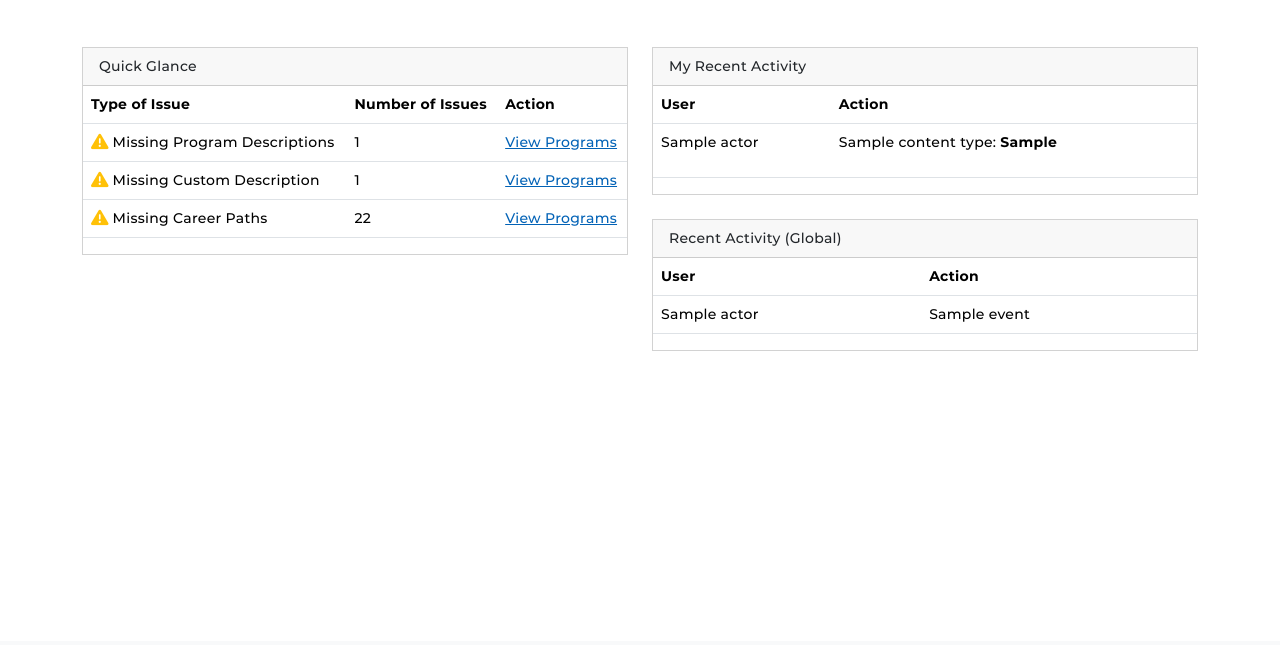
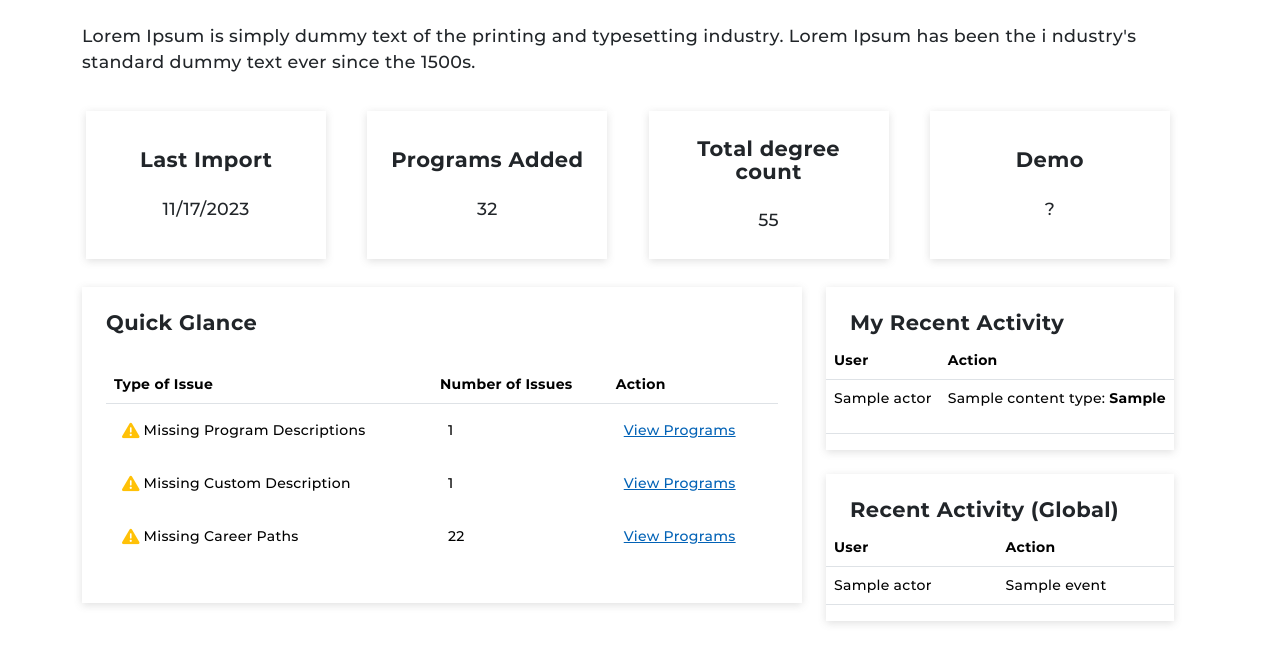
Before and after one commit to UCF/Search-Service-Django, a Django app: template templates/dashboard/home.html in a window 1280 px wide. Shown: the part 159-804 px from the top of the page. Before the commit the page ends 510 px from the top, so only its background shows below. Run offline with Django 3.2, Linux system fonts and the light colour scheme; the template is opened without the code that fills it: most values are stand-ins (such as "Sample title", 1, 10 or a date in 2020); some libraries are stand-ins or nearby versions.

Commit message:
manager/dashboard html + dashboard.scss  was updated

```diff
--- /dev/null
+++ b/src/scss/_dashboard.scss
@@ -0,0 +1,73 @@
+//---------------> Static CSS
+
+/* General CSS */
+.custom-row-sm-cards{
+    height: 180px;
+}
+
+.custom-sm-card {
+    width: 22%;
+    padding: 10px;
+}
+
+.custom-shadow-box {
+    box-shadow: rgba(99, 99, 99, 0.2) 0px 2px 8px 0px;
+}
+
+/* Mobile extra small */
+@media (max-width: 374.98px) {
+    .custom-t-cell {
+        padding:20px 0!important;
+        text-align: center !important;
+    }
+}
+
+/* Mobile */
+@media (max-width: 575.98px) {
+    .custom-row-sm-cards{
+        margin-bottom: 10px;
+    }
+    .custom-sm-card{
+    width: 45% !important;
+    }
+    .custom-t-cell {
+        padding: 10px;
+        text-align: center !important;
+    }
+}
+
+/* Small devices (landscape phones, less than 768px) */
+@media (max-width: 767.98px) {
+    .custom-row-sm-cards{
+        height: 340px;
+    }
+    .custom-sm-card{
+        width: 48%;
+        }
+ }
+
+/* Medium devices (tablets, less than 992px) */
+// @media (max-width: 991.98px) {  }
+
+/* Large devices (desktops, less than 1200px) */
+// @media (max-width: 1199.98px) {  }
+
+
+
+// ---------------> SCSS
+
+.small-card-style {
+    @extend .card, .m-1, .border-0, .custom-shadow-box, .text-center, .d-flex, .align-items-center, .justify-content-center, .custom-sm-card;
+}
+
+.small-card-title {
+    @extend .p-2, .h4;
+}
+
+.small-card-desc {
+    @extend .p-2, .fs-5;
+}
+
+.t-cell-style {
+    @extend .p-3, .custom-t-cell;
+}
--- a/src/scss/style.scss
+++ b/src/scss/style.scss
@@ -5,3 +5,4 @@
 @import 'font-awesome-config';
 
 @import 'base';
+@import 'dashboard';
--- a/templates/base-bootstrap.html
+++ b/templates/base-bootstrap.html
@@ -9,6 +9,7 @@
 
     <!-- Athena CSS -->
     <link rel="stylesheet" href="{% static 'css/style.min.css' %}">
+
   </head>
   <body data-spy="scroll" data-target="#sidebar">
     <header>
--- a/templates/dashboard/home.html
+++ b/templates/dashboard/home.html
@@ -1,17 +1,45 @@
 {% extends 'base-bootstrap.html' %}
 {% load core_extras %}
 {% block body %}
-<div class="container mt-5">
+<div class="container mt-4">
   <div class="row">
-    <div class="col-12 col-lg-6">
-        <div class="card mb-4">
-          <div class="card-header">
+    <div class="col-12">
+      <div class="pb-3">
+        <p class="fs-5">Lorem Ipsum is simply dummy text of the printing and typesetting industry. Lorem Ipsum has been the i ndustry's standard dummy text ever since the 1500s.
+        </p>
+      </div>
+  </div>
+  <div class="row custom-row-sm-cards">
+    <div class="d-flex flex-wrap justify-content-between mb-4">
+        <div class="small-card-style">
+            <span class="small-card-title">Last Import</span>
+            <span class="small-card-desc">11/17/2023</span>
+        </div>
+        <div class="small-card-style">
+            <span class="small-card-title">Programs Added</span>
+            <span class="small-card-desc">32</span>
+        </div>
+        <div class="small-card-style">
+            <span class="small-card-title">Total degree count</span>
+            <span class="small-card-desc">55</span>
+        </div>
+        <div class="small-card-style">
+            <span class="small-card-title">Demo</span>
+            <span class="small-card-desc">?</span>
+        </div>
+    </div>
+</div>
+
+  <div class="row">
+    <div class="col-12 col-lg-8">
+        <div class="mb-4 custom-shadow-box">
+          <div class="px-4 pt-4 h4">
             Quick Glance
           </div>
-          <div class="card-block">
-            <table class="table">
+          <div class="card-block p-4">
+            <table class="table table-borderless">
               <thead>
-                <tr class="font-size-sm">
+                <tr class="font-size-sm border-bottom">
                   <th scope="col">Type of Issue</th>
                   <th scope="col">Number of Issues</th>
                   <th scope="col">Action</th>
@@ -19,28 +47,28 @@
               </thead>
               <tbody>
                 <tr>
-                  <td><span class="fa fa-warning fa-lg text-warning mr-2"></span> Missing Program Descriptions</td>
-                  <td>{{ meta.missing_desc_count }}</td>
-                  <td><a href="{% url 'dashboard.programs.list' %}?missing=missing">View Programs</a></td>
+                  <td class="t-cell-style"><span class="fa fa-warning fa-lg text-warning mr-2"></span> Missing Program Descriptions</td>
+                  <td class="t-cell-style">{{ meta.missing_desc_count }}</td>
+                  <td class="t-cell-style"><a href="{% url 'dashboard.programs.list' %}?missing=missing">View Programs</a></td>
                 </tr>
                 <tr>
-                  <td><span class="fa fa-warning fa-lg text-warning mr-2"></span> Missing Custom Description</td>
-                  <td>{{ meta.missing_custom_desc_count }}</td>
-                  <td><a href="{% url 'dashboard.programs.list' %}?missing=missing_custom">View Programs</a></td>
+                  <td class="t-cell-style"><span class="fa fa-warning fa-lg text-warning mr-2"></span> Missing Custom Description</td>
+                  <td class="t-cell-style">{{ meta.missing_custom_desc_count }}</td>
+                  <td class="t-cell-style"><a href="{% url 'dashboard.programs.list' %}?missing=missing_custom">View Programs</a></td>
                 </tr>
                 <tr>
-                  <td><span class="fa fa-warning fa-lg text-warning mr-2"></span> Missing Career Paths</td>
-                  <td>{{ 22 }}</td>
-                  <td><a href="{% url 'dashboard.programs.list' %}">View Programs</a></td>
+                  <td class="t-cell-style"><span class="fa fa-warning fa-lg text-warning mr-2"></span> Missing Career Paths</td>
+                  <td class="t-cell-style">{{ 22 }}</td>
+                  <td class="t-cell-style"><a href="{% url 'dashboard.programs.list' %}">View Programs</a></td>
                 </tr>
               </tbody>
             </table>
           </div>
       </div>
     </div>
-    <div class="col-12 col-lg-6">
-      <div class="card mb-4">
-        <div class="card-header">
+    <div class="col-12 col-lg-4">
+      <div class="card border-0 custom-shadow-box mb-4">
+        <div class="px-4 pt-4 h4">
           My Recent Activity
         </div>
         <div class="card-block">
@@ -68,8 +96,8 @@
           {% endif %}
         </div>
       </div>
-      <div class="card mb-4">
-        <div class="card-header">
+      <div class="card border-0 custom-shadow-box mb-4">
+        <div class="px-4 pt-4 h4">
           Recent Activity (Global)
         </div>
         <div class="card-block">
```
Also changed, not shown: programs/migrations/0054_auto_20231120_1752.py (added), src/scss/_base.scss (line endings or trailing spaces), static/css/style.min.css.
